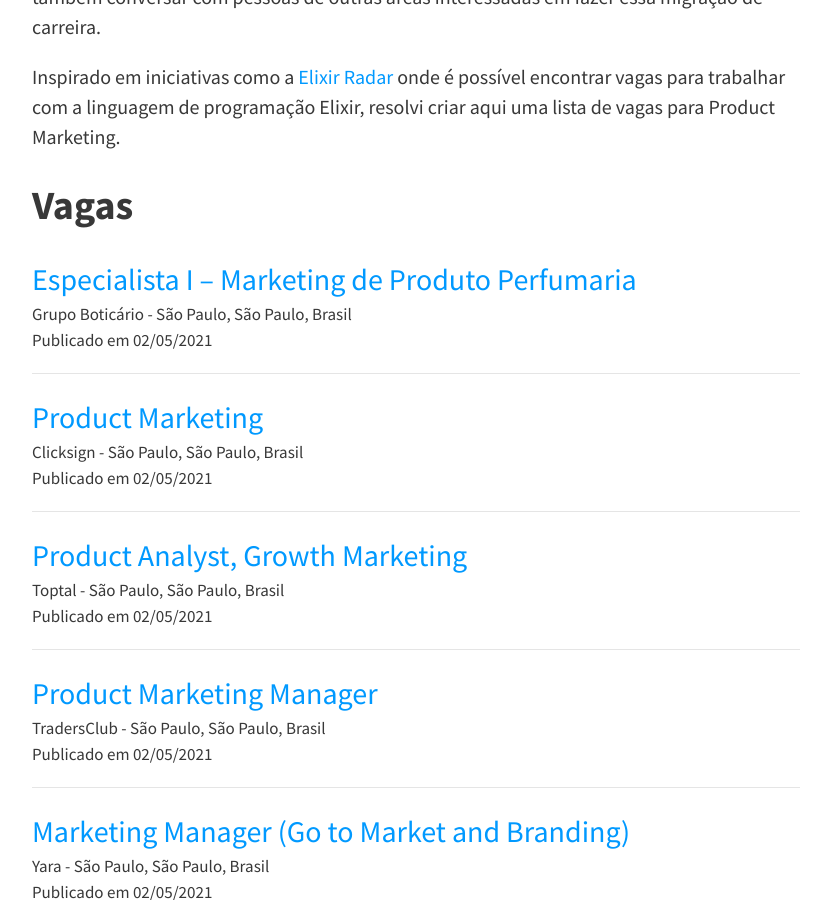
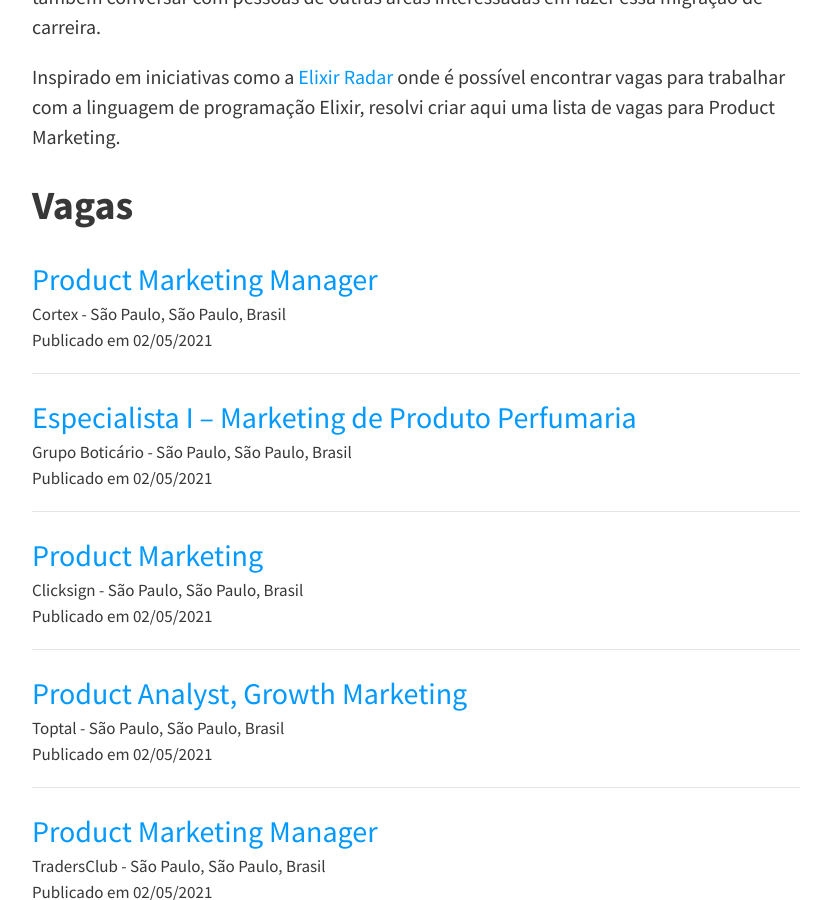
Before and after one commit to felipecbarbosa/felipecbarbosa.github.io, a Jekyll site: the page built from product-marketing/vagas.md, in a window 1280 px wide and 900 px high, scrolled down 953 px. Shown: the whole window, without its empty margins (224-1040 px from the left). Built offline with Jekyll 4.4.1, drawn with Linux system fonts in a browser that asks for light colours; nearby versions of some CDN libraries; comment, search, counter and statistics services are not loaded.

Commit message:
Added cortex to jobs

```diff
--- a/_data/job.json
+++ b/_data/job.json
@@ -1,4 +1,11 @@
 [
+    {
+        "url": "https://www.linkedin.com/jobs/view/2516197152",
+        "title": "Product Marketing Manager",
+        "location": "Cortex - São Paulo, São Paulo, Brasil",
+        "date": "Publicado em 02/05/2021",
+        "track": "cortex"
+    },
     {
         "url": "https://www.linkedin.com/jobs/view/2484064117/",
         "title": "Especialista I – Marketing de Produto Perfumaria",
```
